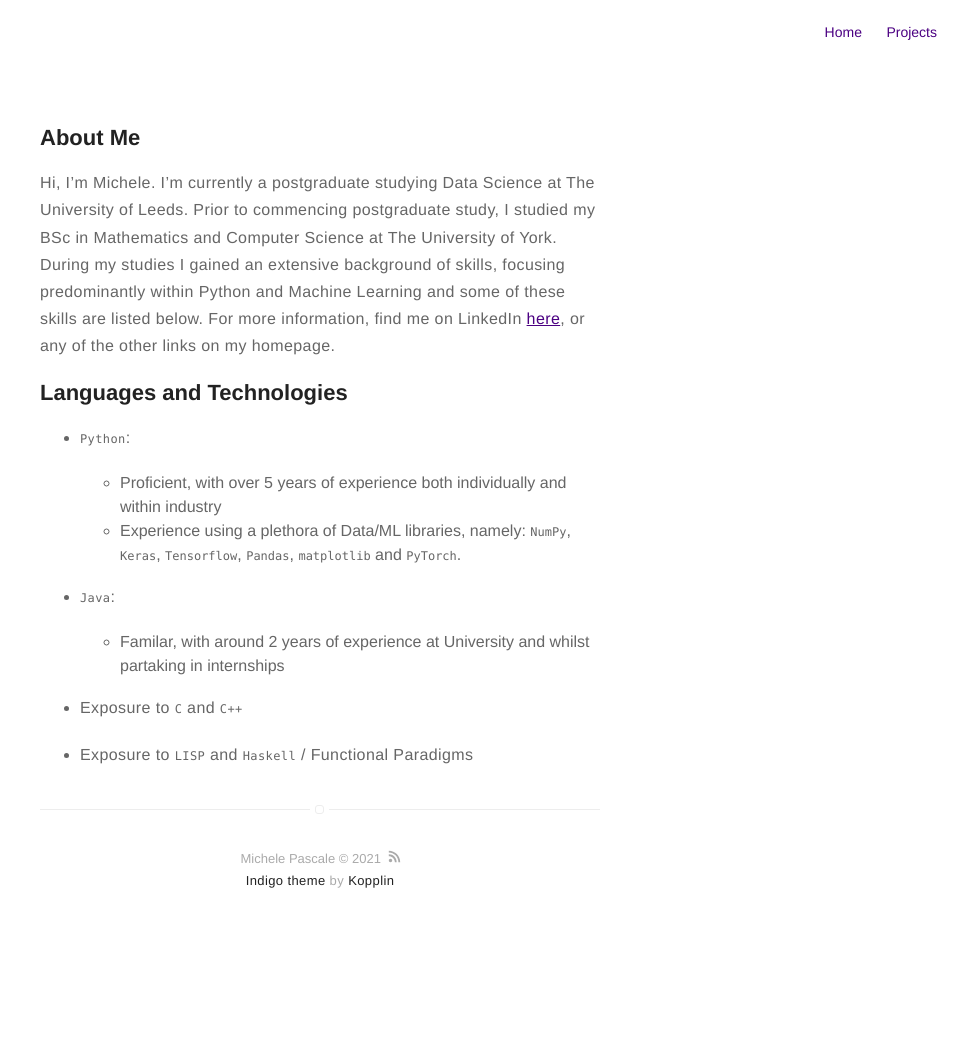
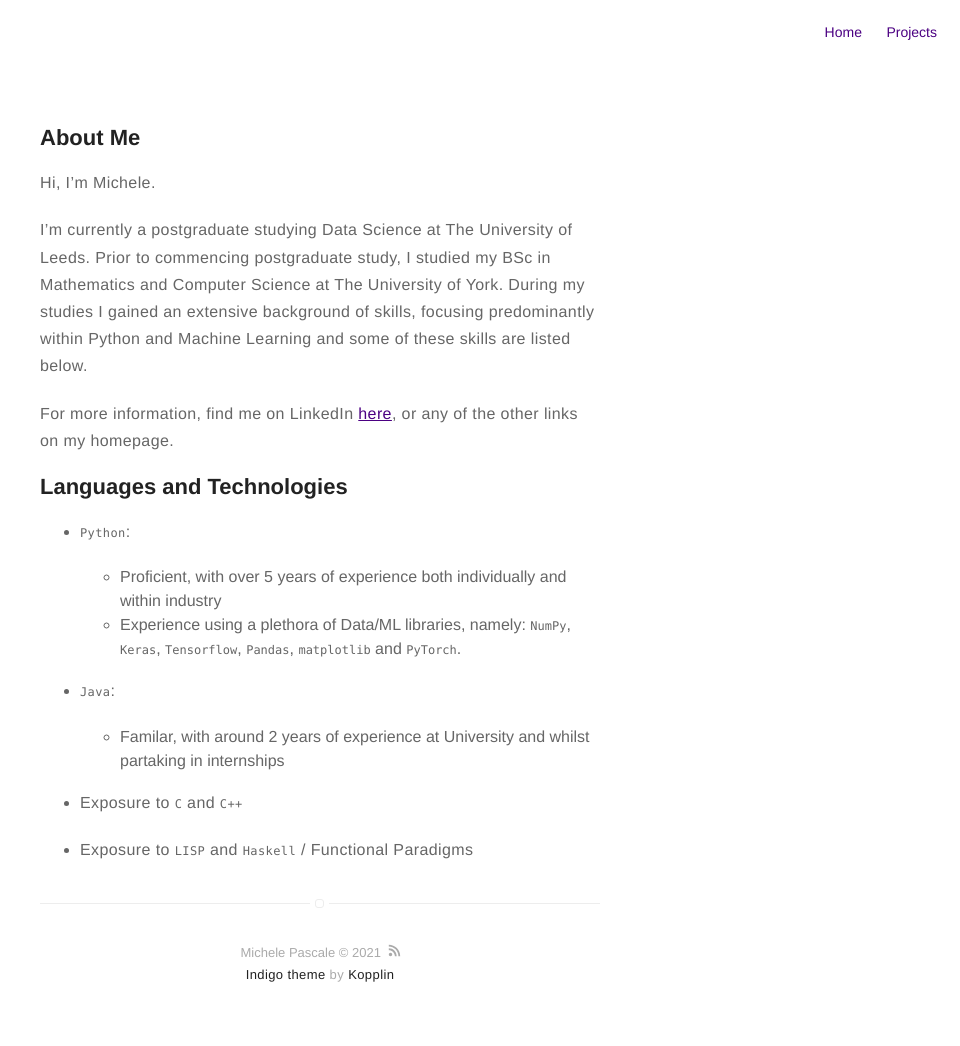
Before and after one commit to pascalemp/pascalemp.github.io, a Jekyll site: the page built from about.md, in a window 1280 px wide. Shown: the whole page, without its empty margins (320-1280 px from the left). Built offline with Jekyll 4.4.1, drawn with Linux system fonts in a browser that asks for light colours; before the commit the page ends 952 px from its top, so only the background shows below that.

````diff
--- a/about.md
+++ b/about.md
@@ -4,9 +4,13 @@ layout: page
 ---
 ## About Me
 
-Hi, I'm Michele. I'm currently a postgraduate studying Data Science at The University of Leeds. Prior to commencing postgraduate study, I studied my BSc in Mathematics and Computer Science at The University of York. During my studies I gained an extensive background of skills, focusing predominantly within Python and Machine Learning and some of these skills are listed below. For more information, find me on LinkedIn [here](https://www.linkedin.com/in/pascalemp/), or any of the other links on my homepage.
+Hi, I'm Michele.
 
-<h2>Languages and Technologies</h2>
+I'm currently a postgraduate studying Data Science at The University of Leeds. Prior to commencing postgraduate study, I studied my BSc in Mathematics and Computer Science at The University of York. During my studies I gained an extensive background of skills, focusing predominantly within Python and Machine Learning and some of these skills are listed below.
+
+For more information, find me on LinkedIn [here](https://www.linkedin.com/in/pascalemp/), or any of the other links on my homepage.
+
+## Languages and Technologies
 
 - ```Python```:
 
````
